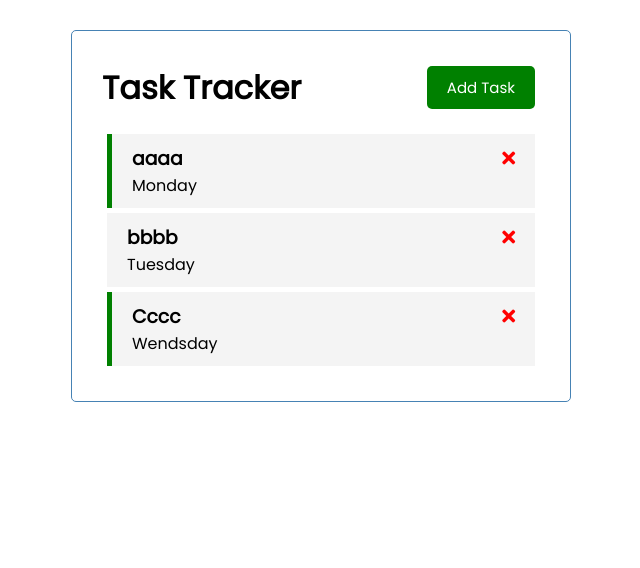
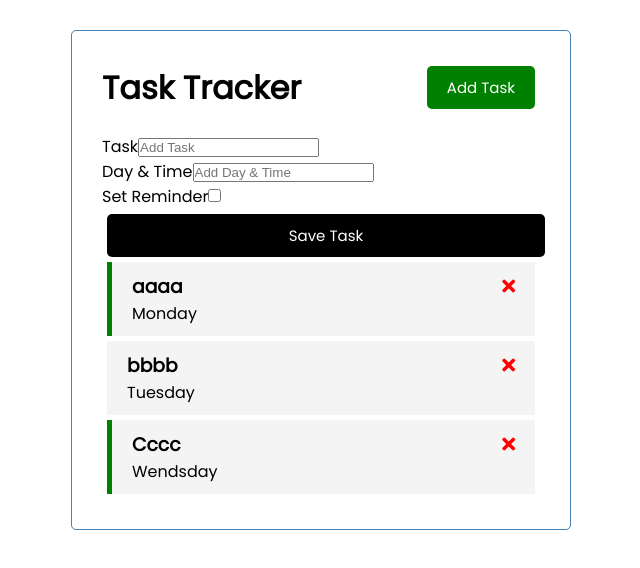
Before and after one commit to Mahsa1990a/vue-crash-2021, a Vue app: page / in a window 1280 px wide. Shown: the top 568 px of the page, without its empty margins (319-959 px from the left). Built offline with nearby package versions, Linux system fonts and the light colour scheme.

Commit message:
added new AddTask component and add it into outr main App to display on browser

```diff
--- a/src/App.vue
+++ b/src/App.vue
@@ -2,6 +2,8 @@
 <div class="container">
   <!-- 3. embed it here -->
   <Header title="Task Tracker" />
+  <AddTask />
+
   <!-- @delete-task= we're gonna have new method named deleteTask -->
   <Tasks @toggle-reminder="toggleReminder"
     @delete-task='deleteTask' :tasks="tasks"/>
@@ -12,6 +14,7 @@
 // 1. import component here
 import Header from './components/Header.vue';
 import Tasks from './components/Tasks.vue';
+import AddTask from './components/AddTask.vue';
 
 export default {
 
@@ -19,7 +22,8 @@
   components: {
     // 2. Register component here:
     Header,
-    Tasks
+    Tasks,
+    AddTask
   },
   data() { // data is a func that returns obj
     return {
--- /dev/null
+++ b/src/components/AddTask.vue
@@ -0,0 +1,29 @@
+<template>
+  <form class="add-form">
+    <div class="form-control">
+      <label>Task</label>
+      <input type="text" name="text" placeholder="Add Task" />
+    </div>
+    <div class="form-control">
+      <label>Day & Time</label>
+      <input
+        type="text"
+        name="day"
+        placeholder="Add Day & Time"
+      />
+    </div>
+    <div class="form-control form-control-check">
+      <label>Set Reminder</label>
+      <input type="checkbox" name="reminder" />
+    </div>
+
+    <input type="submit" value="Save Task" class="btn btn-block" />
+  </form>
+</template>
+
+<script>
+export default {
+  name: "AddTask",
+
+}
+</script>
```
